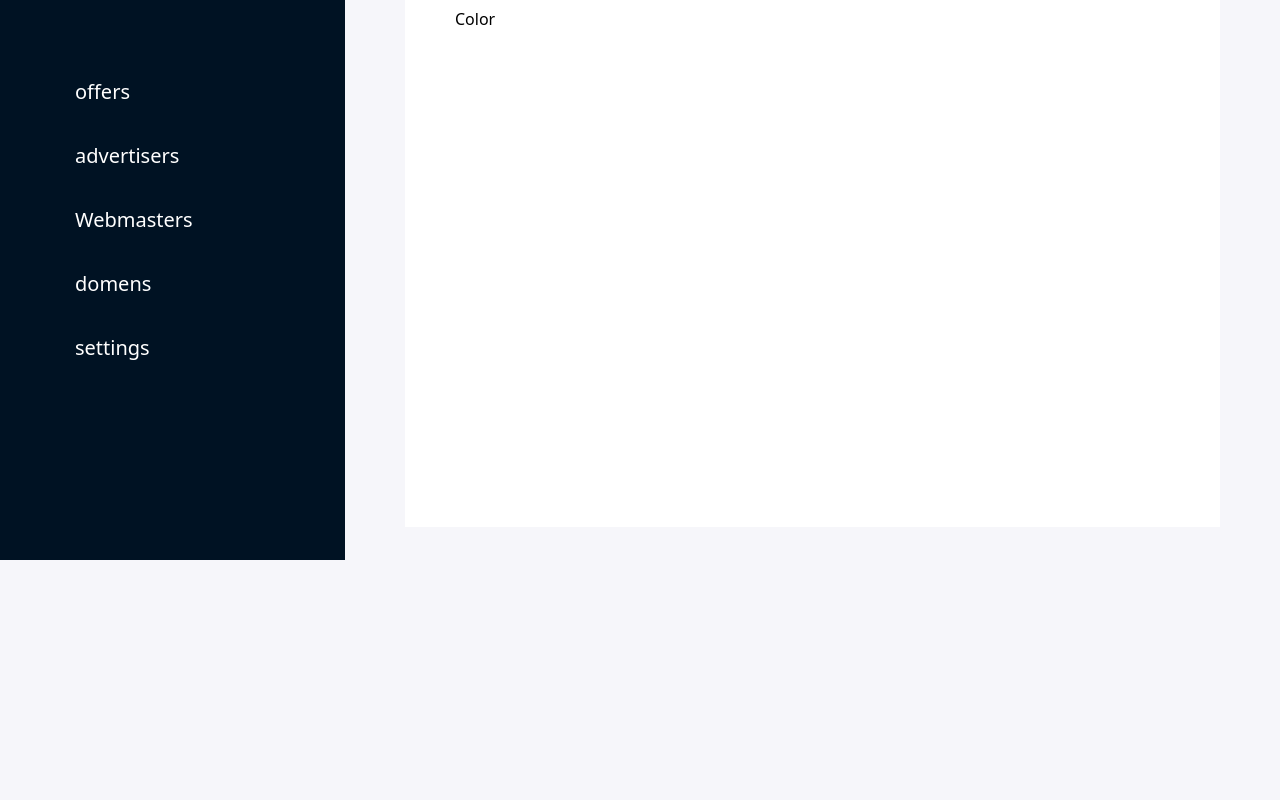
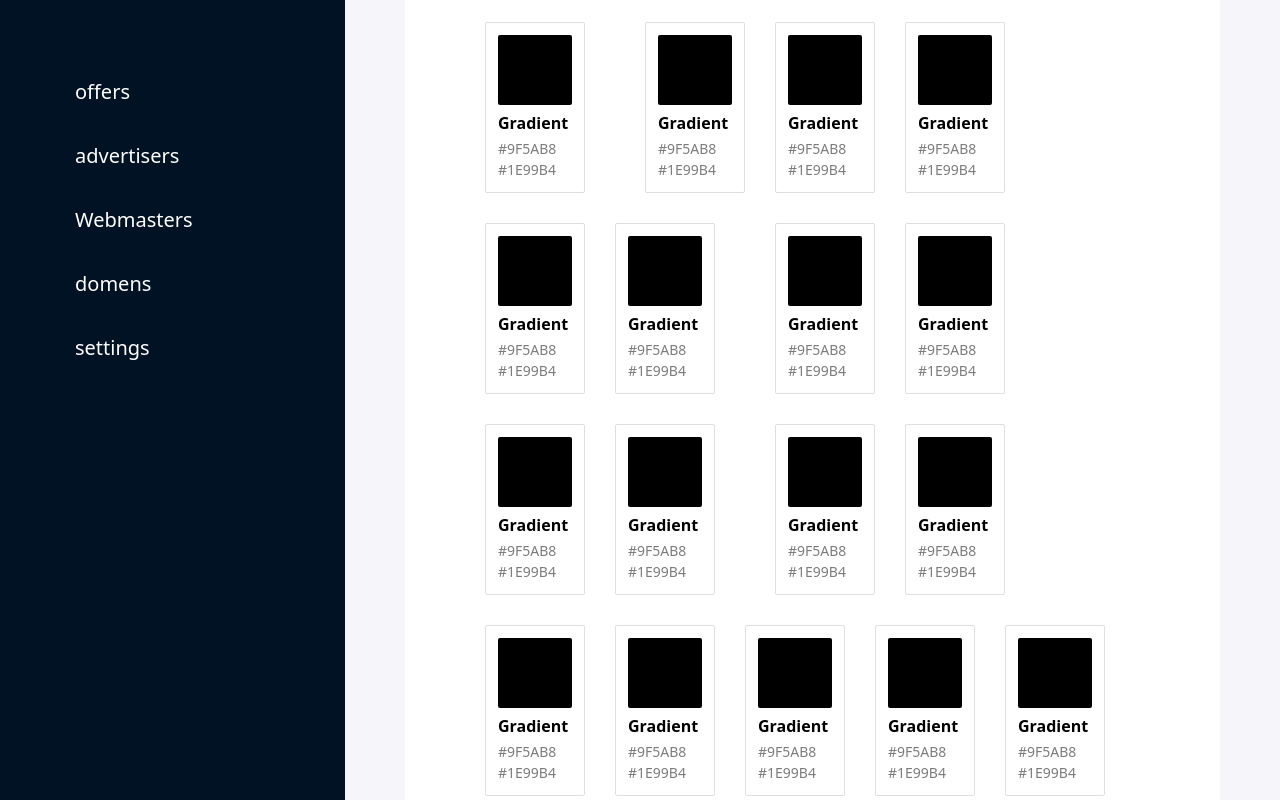
Before and after one commit to RostislavSuslov/dev-Kraken, a Vue app: page /style-color in a window 1280 px wide. Shown: the part 240-1040 px from the top of the page. Before the commit the page ends 800 px from the top, so only its background shows below. Built offline with nearby package versions, Linux system fonts and the light colour scheme.

Commit message:
theme customization start

```diff
--- a/src/assets/main.css
+++ b/src/assets/main.css
@@ -98,4 +98,37 @@ main {
     min-height: calc(100vh - 230px);
     background: white;
     padding: 50px;
+    display: flex;
+    flex-wrap: wrap;
 }
+
+
+.color-item {
+    margin: 0 15px;
+    width: 100px;
+    border: 1px solid #dfdfdf;
+    border-radius: 2px;padding: 12px;
+}
+
+.color-show {
+    width: 100%;
+    height: 70px;
+    background: #000;
+    border-radius: 2px;
+    margin-bottom: 6px;
+}
+
+.color-title {
+    font-weight: 600;
+    font-size: 16px;
+    margin-bottom: 3px;
+}
+
+.color-hex {
+    color: #7c7c7c;
+    font-size: 14px;
+}
+
+.color-list { display: flex;
+margin: 15px;
+}
--- a/src/components/Sidebar.vue
+++ b/src/components/Sidebar.vue
@@ -2,7 +2,7 @@
 
 <template>
     <div class="sidebar">
-        <a href="#" class="logo">
+        <a href="/" class="logo">
             <img src="src/assets/logo.svg" alt="logo-Kraken-CRM">
         </a>
         <button class="burger">burger</button>
--- a/src/components/StyleGide.vue
+++ b/src/components/StyleGide.vue
@@ -10,11 +10,11 @@
 <template>
     <nav class="style-navigation">
         <router-link to="/style-color" class="style-item">color</router-link>
+        <router-link to="/style-printing-type" class="style-item">printing-type</router-link>
         <router-link to="/style-alert" class="style-item">alert</router-link>
         <router-link to="/style-buttons" class="style-item">buttons</router-link>
         <router-link to="/style-icon" class="style-item">icon</router-link>
         <router-link to="/style-input" class="style-item">input</router-link>
-        <router-link to="/style-printing-type" class="style-item">printing-type</router-link>
     </nav>
     <div class="style-components">
         <router-view></router-view>
--- a/src/router/index.js
+++ b/src/router/index.js
@@ -10,6 +10,12 @@ const router = createRouter({
   history: createWebHistory(import.meta.env.BASE_URL),
   routes: [
     {
+      path: '/style-color',
+      name: 'style-color',
+      component: StyleGide__Color,
+      meta: { isHome: true },
+    },
+    {
       path: '/style-alert',
       name: 'style-alert',
       component: StyleGide__Alert
@@ -18,11 +24,6 @@ const router = createRouter({
       path: '/style-buttons',
       name: 'style-buttons',
       component: StyleGide__Buttons
-    },
-    {
-      path: '/style-color',
-      name: 'style-color',
-      component: StyleGide__Color
     },
     {
       path: '/style-icon',
--- a/src/views/StyleGide__Color.vue
+++ b/src/views/StyleGide__Color.vue
@@ -1,6 +1,128 @@
 <template>
     <div class="component-item">
-        Color
+        <ul class="color-list">
+            <li class="color-item">
+                <div class="color-show"></div>
+                <div class="color-title">Gradient</div>
+                <div class="color-hex">#9F5AB8 <br> #1E99B4</div>
+            </li>
+        </ul>
+
+        <ul class="color-list">
+            <li class="color-item">
+                <div class="color-show"></div>
+                <div class="color-title">Gradient</div>
+                <div class="color-hex">#9F5AB8 <br> #1E99B4</div>
+            </li>
+            <li class="color-item">
+                <div class="color-show"></div>
+                <div class="color-title">Gradient</div>
+                <div class="color-hex">#9F5AB8 <br> #1E99B4</div>
+            </li>
+            <li class="color-item">
+                <div class="color-show"></div>
+                <div class="color-title">Gradient</div>
+                <div class="color-hex">#9F5AB8 <br> #1E99B4</div>
+            </li>
+        </ul>
+
+        <ul class="color-list">
+            <li class="color-item">
+                <div class="color-show"></div>
+                <div class="color-title">Gradient</div>
+                <div class="color-hex">#9F5AB8 <br> #1E99B4</div>
+            </li>
+            <li class="color-item">
+                <div class="color-show"></div>
+                <div class="color-title">Gradient</div>
+                <div class="color-hex">#9F5AB8 <br> #1E99B4</div>
+            </li>
+        </ul>
+
+        <ul class="color-list">
+            <li class="color-item">
+                <div class="color-show"></div>
+                <div class="color-title">Gradient</div>
+                <div class="color-hex">#9F5AB8 <br> #1E99B4</div>
+            </li>
+            <li class="color-item">
+                <div class="color-show"></div>
+                <div class="color-title">Gradient</div>
+                <div class="color-hex">#9F5AB8 <br> #1E99B4</div>
+            </li>
+        </ul>
+
+        <ul class="color-list">
+            <li class="color-item">
+                <div class="color-show"></div>
+                <div class="color-title">Gradient</div>
+                <div class="color-hex">#9F5AB8 <br> #1E99B4</div>
+            </li>
+            <li class="color-item">
+                <div class="color-show"></div>
+                <div class="color-title">Gradient</div>
+                <div class="color-hex">#9F5AB8 <br> #1E99B4</div>
+            </li>
+        </ul>
+
+        <ul class="color-list">
+            <li class="color-item">
+                <div class="color-show"></div>
+                <div class="color-title">Gradient</div>
+                <div class="color-hex">#9F5AB8 <br> #1E99B4</div>
+            </li>
+            <li class="color-item">
+                <div class="color-show"></div>
+                <div class="color-title">Gradient</div>
+                <div class="color-hex">#9F5AB8 <br> #1E99B4</div>
+            </li>
+        </ul>
+
+        <ul class="color-list">
+            <li class="color-item">
+                <div class="color-show"></div>
+                <div class="color-title">Gradient</div>
+                <div class="color-hex">#9F5AB8 <br> #1E99B4</div>
+            </li>
+            <li class="color-item">
+                <div class="color-show"></div>
+                <div class="color-title">Gradient</div>
+                <div class="color-hex">#9F5AB8 <br> #1E99B4</div>
+            </li>
+            <li class="color-item">
+                <div class="color-show"></div>
+                <div class="color-title">Gradient</div>
+                <div class="color-hex">#9F5AB8 <br> #1E99B4</div>
+            </li>
+            <li class="color-item">
+                <div class="color-show"></div>
+                <div class="color-title">Gradient</div>
+                <div class="color-hex">#9F5AB8 <br> #1E99B4</div>
+            </li>
+            <li class="color-item">
+                <div class="color-show"></div>
+                <div class="color-title">Gradient</div>
+                <div class="color-hex">#9F5AB8 <br> #1E99B4</div>
+            </li>
+        </ul>
+
+        <ul class="color-list">
+            <li class="color-item">
+                <div class="color-show"></div>
+                <div class="color-title">Gradient</div>
+                <div class="color-hex">#9F5AB8 <br> #1E99B4</div>
+            </li>
+            <li class="color-item">
+                <div class="color-show"></div>
+                <div class="color-title">Gradient</div>
+                <div class="color-hex">#9F5AB8 <br> #1E99B4</div>
+            </li>
+            <li class="color-item">
+                <div class="color-show"></div>
+                <div class="color-title">Gradient</div>
+                <div class="color-hex">#9F5AB8 <br> #1E99B4</div>
+            </li>
+        </ul>
     </div>
 </template>
 
--- a/src/views/StyleGide__PrintingType.vue
+++ b/src/views/StyleGide__PrintingType.vue
@@ -1,5 +1,12 @@
 <template>
     <div class="component-item">
-        printing-type
+        <ul class="printing-list">
+             <li class="printing-item"><h1>Lorem ipsum dolor sit amet, consectetur adipisicing.</h1></li>
+             <li class="printing-item"><h2>Lorem ipsum dolor sit amet, consectetur adipisicing.</h2></li>
+             <li class="printing-item"><h3>Lorem ipsum dolor sit amet, consectetur adipisicing.</h3></li>
+             <li class="printing-item"><h4>Lorem ipsum dolor sit amet, consectetur adipisicing.</h4></li>
+             <li class="printing-item"><h5>Lorem ipsum dolor sit amet, consectetur adipisicing.</h5></li>
+             <li class="printing-item"><h6>Lorem ipsum dolor sit amet, consectetur adipisicing.</h6></li>
+        </ul>
     </div>
 </template>
```
